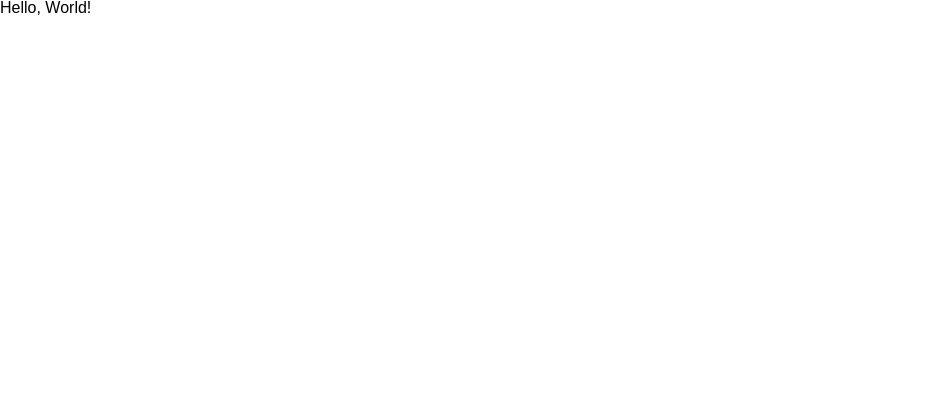
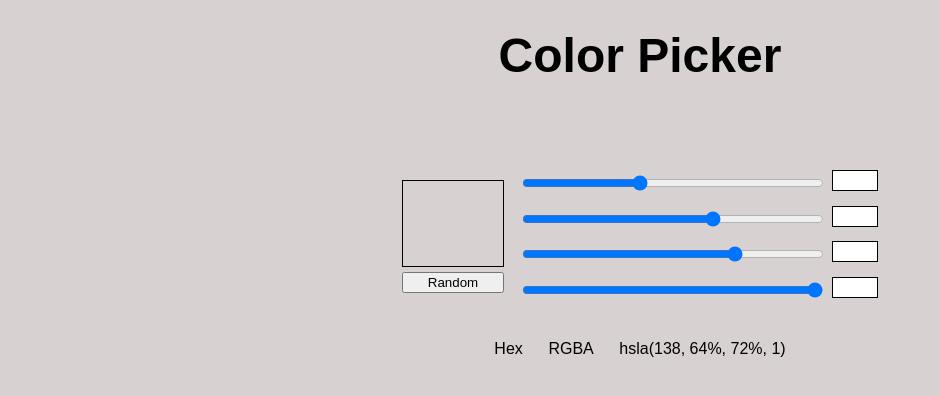
Before and after one commit to StevenZambito/color-picker, a React (Create React App) app: page / in a window 1280 px wide. Shown: the top 396 px of the page, without its empty margins (0-940 px from the left). Built offline with nearby package versions, Linux system fonts and the light colour scheme.

Commit message:
Set up ranges

```diff
--- a/src/App.jsx
+++ b/src/App.jsx
@@ -1,7 +1,108 @@
 import React, { Component } from 'react'
 
 export class App extends Component {
+  state = {
+    hue: Math.floor(Math.random() * 360),
+    saturation: Math.floor(Math.random() * 100),
+    lightness: Math.floor(Math.random() * 100),
+    alpha: 1,
+  }
+
+  /**
+   * @param {{ target: { value: any; }; }} event
+   */
+  handleChangeHue = event => {
+    this.setState({ hue: event.target.value })
+  }
+  /**
+   * @param {{ target: { value: any; }; }} event
+   */
+  handleChangeSaturation = event => {
+    this.setState({ saturation: event.target.value })
+  }
+  /**
+   * @param {{ target: { value: any; }; }} event
+   */
+  handleChangeLightness = event => {
+    this.setState({ lightness: event.target.value })
+  }
+  /**
+   * @param {{ target: { value: any; }; }} event
+   */
+  handleChangeAlpha = event => {
+    this.setState({ alpha: event.target.value })
+  }
+
   render() {
-    return <div>Hello, World!</div>
+    return (
+      <main>
+        <h1>Color Picker</h1>
+
+        <div className="first-section">
+          <section className="color-box">
+            <div></div>
+            <button>Random</button>
+          </section>
+
+          <section className="color-ranges">
+            <div>
+              <input
+                type="range"
+                min="0"
+                max="360"
+                value={this.state.hue}
+                onChange={this.handleChangeHue}
+              ></input>
+              <input type="text"></input>
+            </div>
+
+            <div>
+              <input
+                type="range"
+                min="0"
+                max="100"
+                value={this.state.saturation}
+                onChange={this.handleChangeSaturation}
+              ></input>
+              <input type="text"></input>
+            </div>
+
+            <div>
+              <input
+                type="range"
+                min="0"
+                max="100"
+                value={this.state.lightness}
+                onChange={this.handleChangeLightness}
+              ></input>
+              <input type="text"></input>
+            </div>
+
+            <div>
+              <input
+                type="range"
+                min="0"
+                max="1"
+                step="0.01"
+                value={this.state.alpha}
+                onChange={this.handleChangeAlpha}
+              ></input>
+              <input type="text"></input>
+            </div>
+          </section>
+        </div>
+
+        <section className="color-info">
+          <div>
+            <p>Hex</p>
+            <p>RGBA</p>
+            <p>
+              hsla({this.state.hue}, {this.state.saturation}%,{' '}
+              {this.state.lightness}%, {this.state.alpha})
+            </p>
+          </div>
+        </section>
+      </main>
+    )
   }
 }
--- a/src/index.scss
+++ b/src/index.scss
@@ -4,9 +4,81 @@
 
 html {
   height: 100%;
+  background-color: rgb(215, 209, 209);
 }
 
 body {
   margin: 0;
-  min-height: 100%;
 }
+
+.first-section input[type='range'] {
+  width: 300px;
+  height: 20px;
+  background: #ddd;
+  border-radius: 10px;
+  margin-right: 0.5rem;
+  cursor: pointer;
+}
+
+.first-section input[type='text'] {
+  width: 40px;
+  height: 17px;
+}
+
+.first-section {
+  display: flex;
+  justify-content: center;
+  align-items: center;
+  // border: solid purple;
+}
+
+.color-ranges div {
+  display: flex;
+  margin: 0.6rem 0rem 0.6rem 0rem;
+}
+
+.color-info {
+  margin: 1rem;
+}
+
+.color-info div {
+  display: flex;
+  justify-content: center;
+}
+
+.color-info div p {
+  margin: 0.8rem;
+}
+
+.color-box {
+  display: flex;
+  flex-direction: column;
+  margin-right: 1rem;
+}
+
+.color-box div {
+  border: 0.1rem solid;
+  width: 100px;
+  height: 85px;
+}
+
+h1 {
+  text-align: center;
+  font-size: 3rem;
+}
+
+section {
+  // border: solid red;
+  margin-top: 3rem;
+  text-align: center;
+}
+
+input {
+  border: 0.1rem solid black;
+  height: 17px;
+}
+
+button {
+  cursor: pointer;
+  margin-top: 0.3rem;
+}
```
